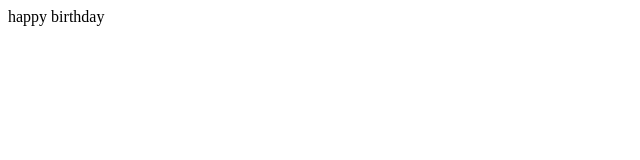
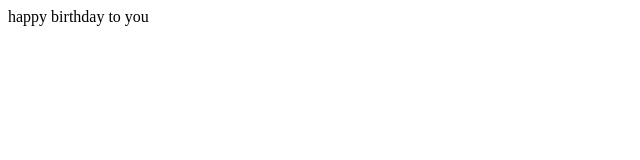
Before and after one commit to LOGOSKUMAR/devops-rev, a plain HTML site: page index.html in a window 1280 px wide. Shown: the full height of the page, 0-640 px from the left. Drawn offline with Linux system fonts and the light colour scheme.

Commit message:
added new feature

```diff
--- a/index.html
+++ b/index.html
@@ -1 +1 @@
-<p>happy birthday</p>
+<p>happy birthday to you</p>
```
